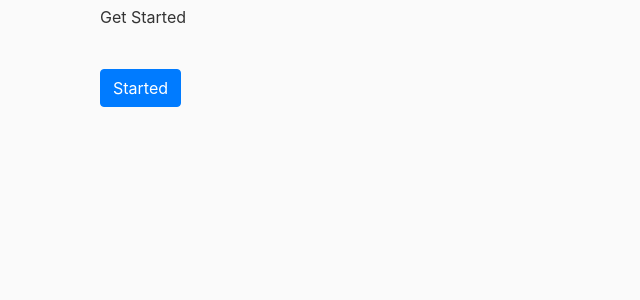
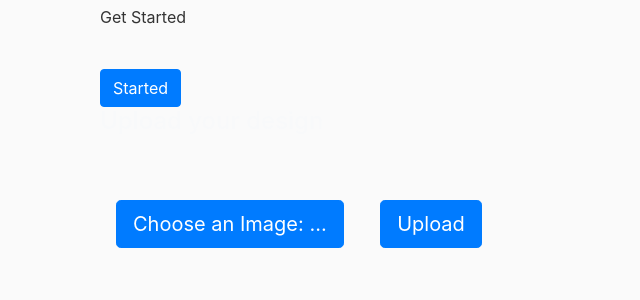
Before and after one commit to Design-AILab/Eye-tracking-device, a Flask app: page / in a window 1280 px wide. Shown: the part 381-681 px from the top of the page, without its empty margins (0-640 px from the left). Run offline with Flask 2, Linux system fonts and the light colour scheme; some libraries are stand-ins or nearby versions.

Commit message:
upload files

```diff
--- a/EyeTracking/routes.py
+++ b/EyeTracking/routes.py
@@ -3,13 +3,23 @@ from EyeTracking import app, db
 import os
 from EyeTracking.models import Tracked_Data
 from flask_uploads import UploadSet, configure_uploads, IMAGES, ALL
+from werkzeug.utils import secure_filename
+import pathlib
+
 
 # Storage for Images
+# upload limit
+app.config['MAX_CONTENT_LENGTH'] = 32 * 1024 * 1024 # 16 megabytes
+
 photos = UploadSet('photos', IMAGES)
 IMAGE_DIRECTORY = '/static/uploads'
-app.config['UPLOADED_PHOTOS_DEST'] = "." + IMAGE_DIRECTORY
+app.config['UPLOADED_PHOTOS_DEST'] = "EyeTracking"+IMAGE_DIRECTORY
 ALLOWED_EXTENSIONS = {'png', 'jpg', 'jpeg', 'gif'}
 configure_uploads(app, photos)
+
+def allowed_file(filename):
+        return '.' in filename and \
+               filename.rsplit('.', 1)[1].lower() in ALLOWED_EXTENSIONS
 
 # for the purpose of css
 @app.context_processor
@@ -29,9 +39,27 @@ def dated_url_for(endpoint, **values):
 def index():
     return render_template('home.html')
 
-@app.route('/tracking')
-def tracking():
-	return render_template('tracking.html')
+
+# Upload designs to a project
+@app.route('/upload_designs/', methods=['POST'])
+def upload_designs():
+	file = request.files['file']
+	if allowed_file(file.filename):
+		filename = photos.save(file) # not just save the filename
+		coord_data = Tracked_Data(design=IMAGE_DIRECTORY+"/"+filename, tracked_coords=None)
+		db.session.add(coord_data)
+		db.session.commit()
+		#session['id'] = coord_data.id
+		return redirect(url_for('tracking', data_id=coord_data.id))
+	return render_template("home.html")
+
+
+@app.route('/tracking/<data_id>')
+def tracking(data_id):
+	img_data = db.session.query(Tracked_Data).filter(Tracked_Data.id == data_id).first()
+	if img_data:
+		return render_template('tracking.html', img=img_data.design)
+	return render_template('tracking.html', img=None)
 
 
 @app.route('/tracked_coordinates', methods=['POST'])
--- a/EyeTracking/templates/base.html
+++ b/EyeTracking/templates/base.html
@@ -26,7 +26,7 @@
                         <a class="nav-item nav-link" href="{{url_for('index')}}">Home</a>
                     </li>
                     <li class="nav-item">
-                        <a class="nav-item nav-link" href="{{ url_for('tracking')}}">Tracking</a>
+                        <a class="nav-item nav-link" href="{{ url_for('tracking', data_id='None')}}">Tracking</a>
                     </li>
             </ul>
         </nav>
--- a/EyeTracking/templates/home.html
+++ b/EyeTracking/templates/home.html
@@ -2,7 +2,24 @@
 <div class="container">
     <h1>Welcome to a simple eye tracking demo</h1>
     <p>Get Started</p> <br>
-    <a class="btn btn-primary" href="{{ url_for('tracking')}}">Started</a>
-
+    <a class="btn btn-primary" href="{{ url_for('tracking', data_id='None')}}">Started</a>
+    <h4 class="text-light mb-5">Upload your design</h4>
+    <form id="myForm" method=post enctype=multipart/form-data action="{{url_for('upload_designs')}}">
+        <p class="text-light">
+            <label class="btn btn-primary btn-lg m-3">
+                Choose an Image: <span id="image-upload-value">...</span>
+                <input id="image-upload" type="file" name="file" style="display: none;">
+            </label>
+            <input type=submit value=Upload class="btn btn-primary btn-lg m-3">
+        </p>
+    </form>
+	<script type="text/javascript">
+		$(function() {
+		    $("input:file[id=image-upload]").change(function() {
+		        var filename = $(this).get(0).files.item(0).name;
+		        $("#image-upload-value").html( filename );
+		    });
+		});
+	</script>
 </div>
 {% endblock content %}
--- a/EyeTracking/templates/tracking.html
+++ b/EyeTracking/templates/tracking.html
@@ -3,6 +3,9 @@
     <button type="button" class="btn btn-primary" id="startTracking">Begin</button>
     <button type="button" class="btn btn-warning" id="endTracking">Stop</button>
     <script src="{{url_for('static', filename='js/webgazer.js') }}" type="text/javascript"></script>
+    {% if img %}
+        <img src="{{img}}" width='224' height='224' alt="Image">
+    {% endif %}
 </div>
 
 <script type="text/javascript">
```
Also changed, not shown: README.md.
